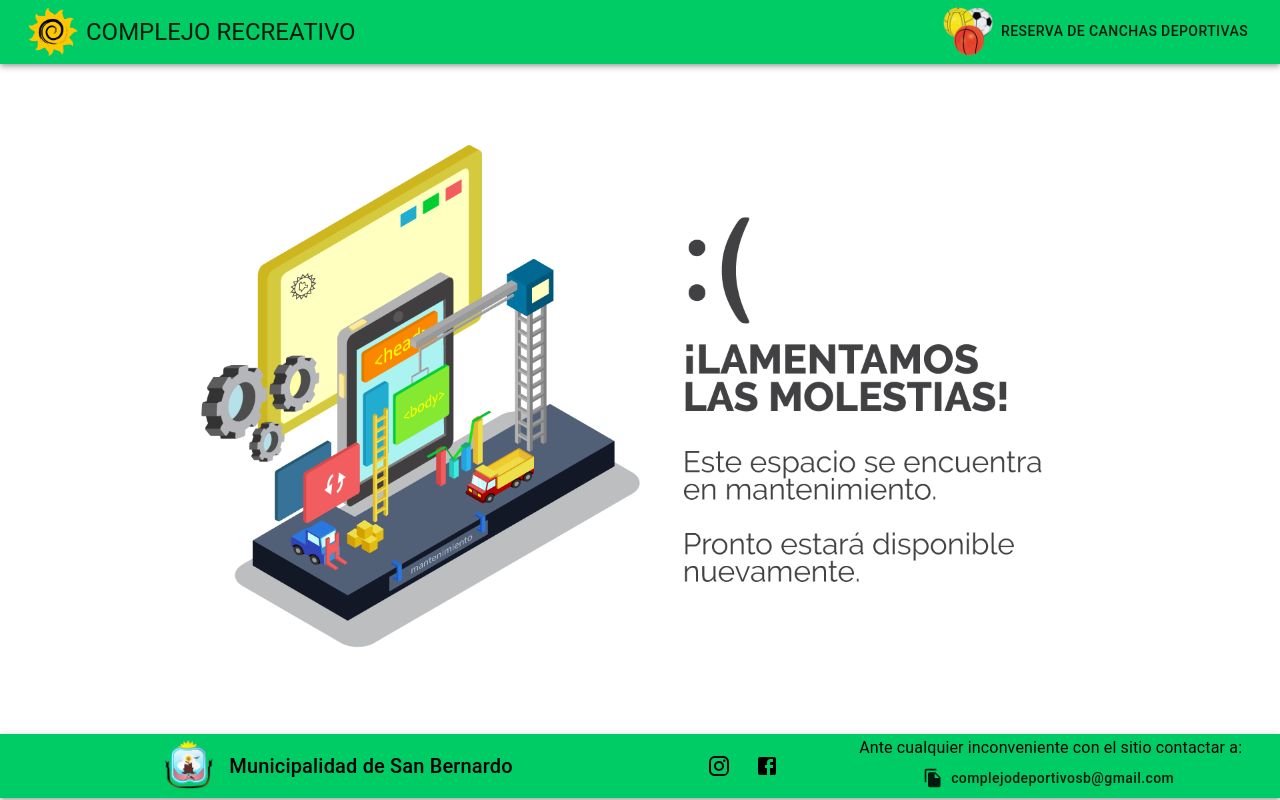
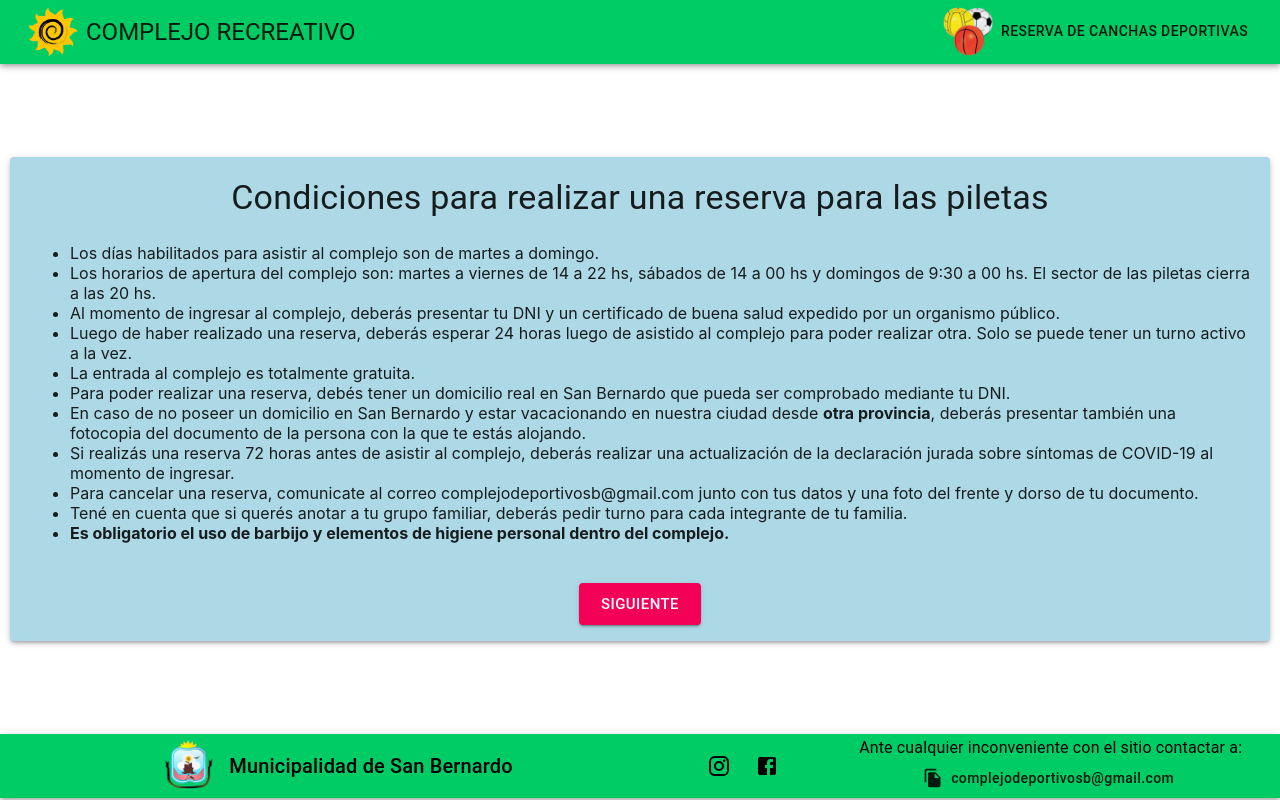
Before and after one commit to Instyc/proyecto-piletas, a React (Create React App) app: page / in a window 1280 px wide. Built offline with nearby package versions, Linux system fonts and the light colour scheme.

Commit message:
Fin mantenimiento

```diff
--- a/src/App.js
+++ b/src/App.js
@@ -19,7 +19,7 @@ function App() {
   const ruta = "https://piletas-sb.herokuapp.com";
   //const ruta = "https://8702aae9d9d1.ngrok.io";
   //const ruta = "http://localhost:1337";
-  const mantenimiento = true
+  const mantenimiento = false
   const [copiado, setcopiado] = useState(false)
 
   const [usuario, setusuario] = useState({
```
Also changed, not shown: 1 other file (tests, documents, lock files or other folders).
